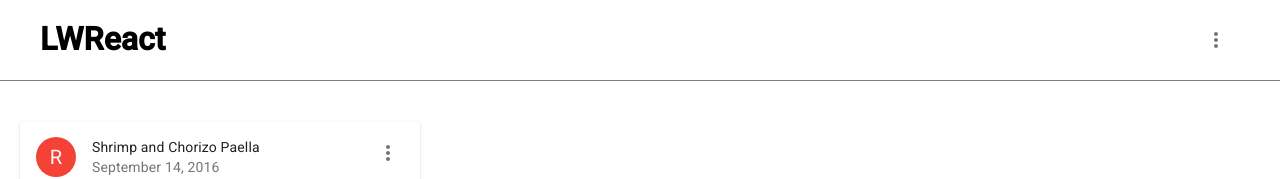
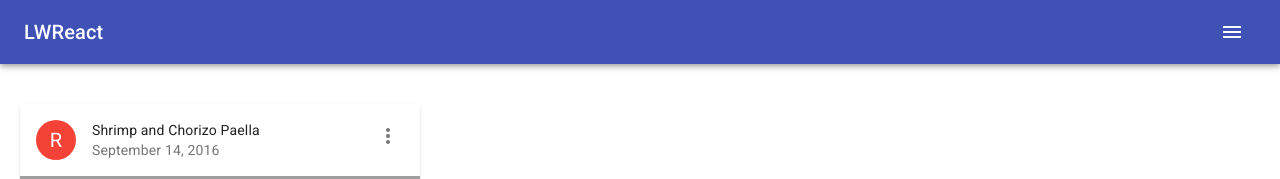
Before and after one commit to lwensveen/lwreact, a React (Create React App) app: page / in a window 1280 px wide. Shown: the top 179 px of the page. Built offline with nearby package versions, Linux system fonts and the light colour scheme; grey boxes are pictures that could not be loaded.

Commit message:
Replaced header with appbar

```diff
--- a/src/layout/Header.tsx
+++ b/src/layout/Header.tsx
@@ -1,15 +1,19 @@
+import { createStyles } from "@material-ui/core";
+import AppBar from "@material-ui/core/AppBar";
+import IconButton from "@material-ui/core/IconButton";
+import Menu from "@material-ui/core/Menu";
+import MenuItem from "@material-ui/core/MenuItem";
+import Toolbar from "@material-ui/core/Toolbar";
+import Typography from "@material-ui/core/Typography";
+import MenuIcon from "@material-ui/icons/Menu";
+import { withStyles } from "@material-ui/styles";
 import React, { Component } from "react";
 import { RouteComponentProps, withRouter } from "react-router-dom";
 import "./Header.scss";
 
-/* tslint:disable */
-import Box from '@material-ui/core/Box';
-/* tslint:enable */
-
-import IconButton from "@material-ui/core/IconButton";
-import Menu from "@material-ui/core/Menu";
-import MenuItem from "@material-ui/core/MenuItem";
-import MoreVertIcon from "@material-ui/icons/MoreVert";
+interface Props extends RouteComponentProps<any> {
+    classes: any;
+}
 
 const options = [
     {
@@ -21,11 +25,22 @@ const options = [
         id: 2,
         title: "LinkedIn",
         url: "https://www.linkedin.com/in/lwensveen/",
-    }
-    ,
+    },
 ];
 
-class Header extends Component<RouteComponentProps> {
+const styles = createStyles({
+    root: {
+        flexGrow: 1,
+    },
+    title: {
+        flexGrow: 1,
+    },
+    toolbar: {
+        backgroundColor: "blue",
+    },
+});
+
+class Header extends Component<Props> {
 
     public state = {
         anchorEl: null,
@@ -46,6 +61,7 @@ class Header extends Component<RouteComponentProps> {
     public render() {
         const {anchorEl} = this.state;
         const open = Boolean(anchorEl);
+        const {classes} = this.props;
 
         const menuItems = options.map((option) => (
             <MenuItem key={option.id} onClick={this.handleClose}>
@@ -54,18 +70,14 @@ class Header extends Component<RouteComponentProps> {
         ));
 
         return (
-
-            <header className="header">
-                <Box display="flex" flexDirection="row" justifyContent="space-between">
-                    <Box className="logo" flexDirection="column">
-                        <h1>LWReact</h1>
-                    </Box>
-                    <Box alignSelf="center">
-                        <nav>
-                            <IconButton onClick={this.handleClick}>
-                                <MoreVertIcon/>
+            <AppBar position="static">
+                <Toolbar>
+                    <Typography className={classes.title} variant="h6">
+                        LWReact
+                    </Typography>
+                    <IconButton onClick={this.handleClick} edge="start" color="inherit" aria-label="menu">
+                        <MenuIcon/>
                     </IconButton>
-
                     <Menu
                         id="long-menu"
                         anchorEl={anchorEl}
@@ -74,13 +86,10 @@ class Header extends Component<RouteComponentProps> {
                     >
                         {menuItems}
                     </Menu>
-                        </nav>
-
-                    </Box>
-                </Box>
-            </header>
+                </Toolbar>
+            </AppBar>
         );
     }
 }
 
-export default withRouter(Header);
+export default withRouter(withStyles(styles)(Header));
```
Lines whose indentation alone changed are shown as unchanged.
